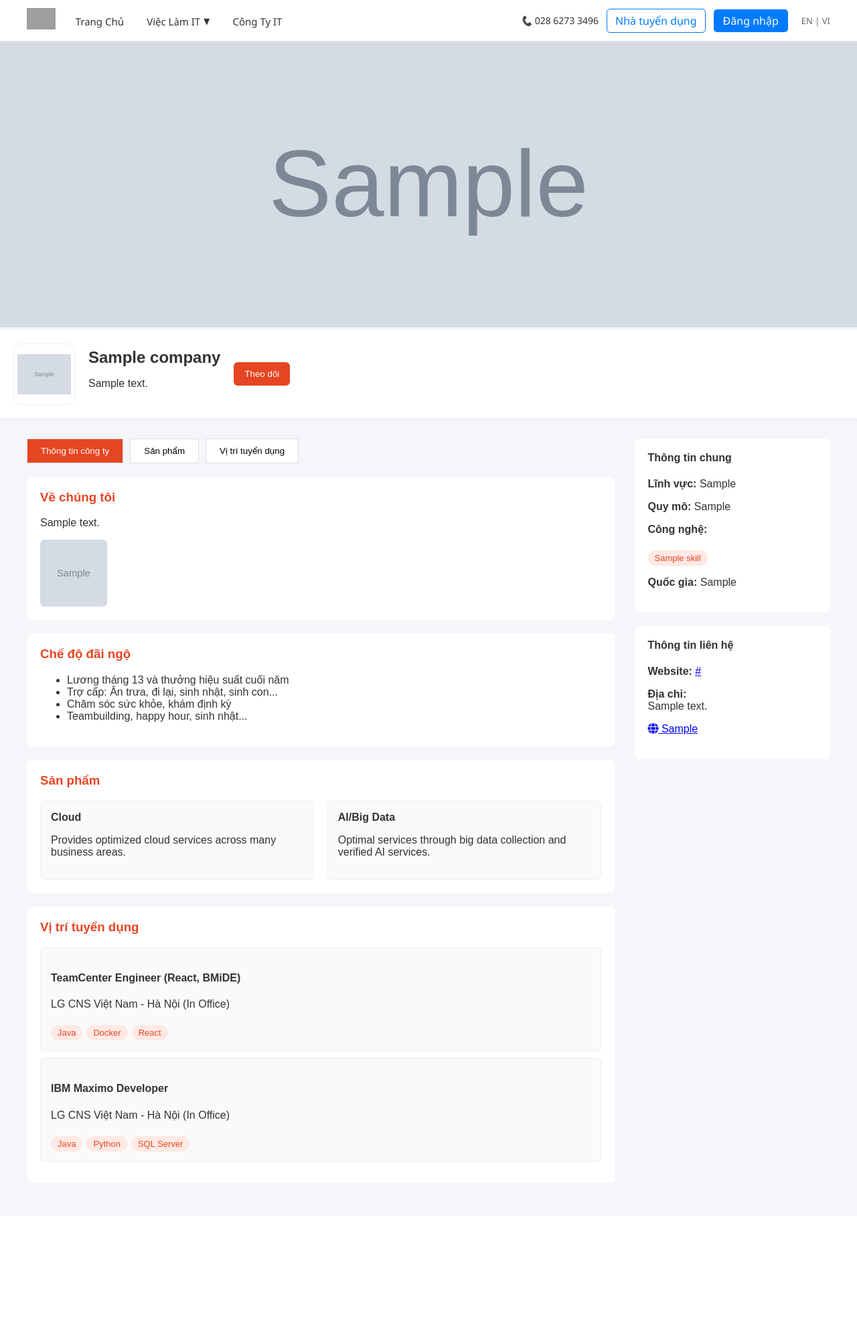
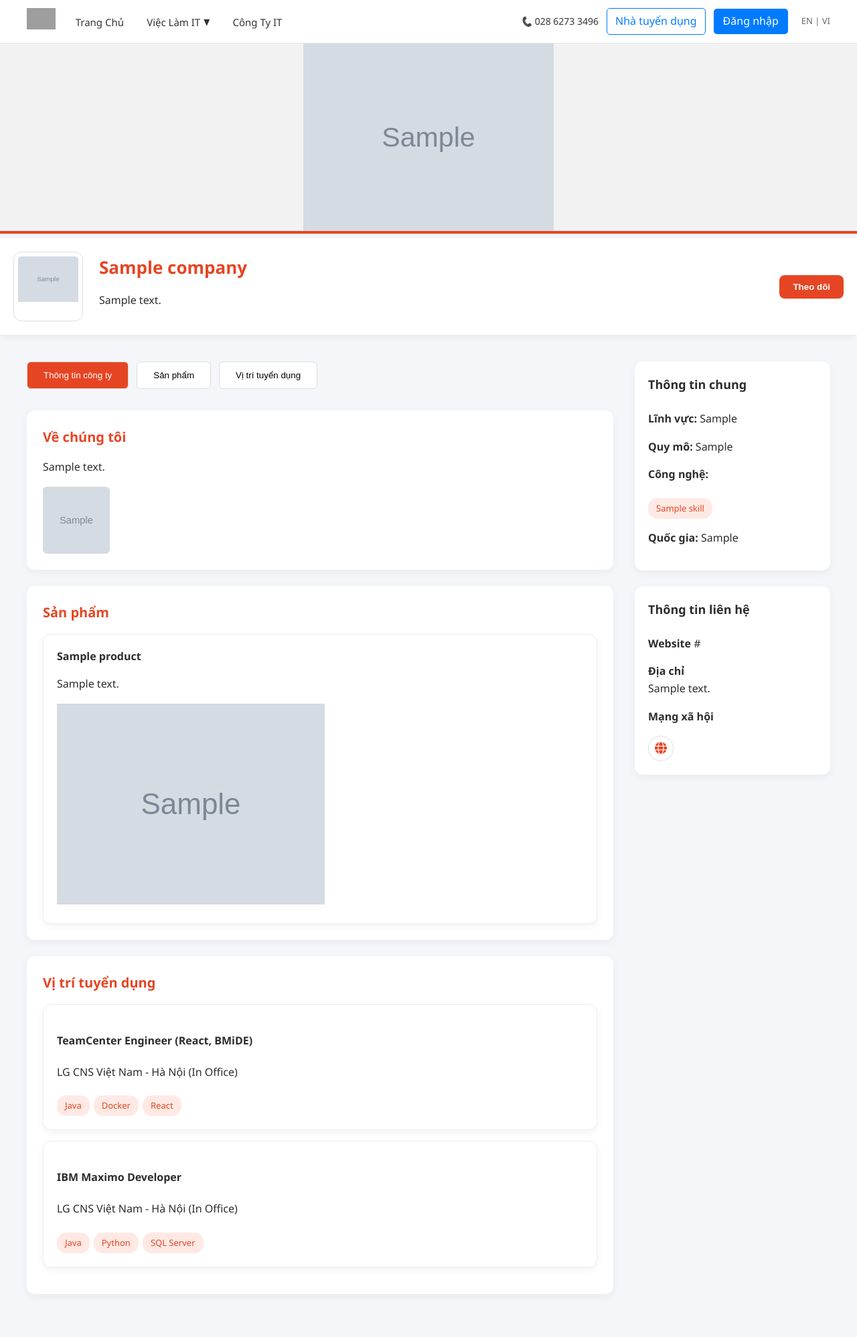
Before and after one commit to minhnghi123/topdev-crawl, a Flask app: page /company/1 in a window 1280 px wide. Shown: the whole page at 67% size. Before the commit the page ends 1736 px from the top, so only its background shows below. Run offline with Flask 3, Linux system fonts and the light colour scheme; tables that the repository leaves empty hold one stand-in row (values such as "Sample post"); grey boxes marked "Sample" are stand-in pictures; grey boxes are pictures that could not be loaded.

Commit message:
xong công ty

```diff
--- a/app/routes.py
+++ b/app/routes.py
@@ -1,6 +1,8 @@
 from flask import Blueprint, render_template, request, jsonify
 import json, os, re
 from app.models import Company, Products, Skill,CompanySkills
+import re
+import math
 
 main = Blueprint("main", __name__)
 
@@ -12,19 +14,36 @@ def extract_logo_url(html):
         return match.group(1)
     return None
 
+def smart_split(text):
+    sentence_end = re.compile(r'(?<!\w\.\w)(?<![A-Z][a-z]\.)(?<!\d)\.(?!\d)')
+    return [s.strip() + '.' for s in sentence_end.split(text) if s.strip()]
 @main.route("/")
 def home():
     return render_template("index.html")
 
 @main.route("/company")
 def company():
-    companies = Company.query.all();
-    return render_template("company.html", companies=companies)
+    per_page = 40
+    page = int(request.args.get("page", 1))
+    companies = Company.query.all()
 
+    total_companies = len(companies)
+    total_pages = math.ceil(total_companies / per_page)
+
+    paginated = companies[(page - 1) * per_page : page * per_page]
+
+    return render_template(
+        "company.html",
+        companies=paginated,
+        page=page,
+        total_pages=total_pages
+    )
 
 @main.route("/company/<int:company_id>")
 def company_details(company_id):
     company_info = Company.query.get_or_404(company_id)
+    company_info.description_paragraphs = smart_split(company_info.description)
+
     # divide and convert about_images to list
     about_images = company_info.about_images.split(',') if company_info.about_images else []
     # get products by company_id
--- a/static/css/company_details.css
+++ b/static/css/company_details.css
@@ -1,105 +1,144 @@
 :root {
   --primary-color: #e64523;
   --light-gray: #f5f6fa;
-  --text-color: #333;
+  --text-color: #2d2d2d;
+  --box-shadow: 0 4px 12px rgba(0, 0, 0, 0.05);
+  --border-radius: 12px;
 }
 
 body {
-  font-family: Arial, sans-serif;
+  font-family: "Segoe UI", Arial, sans-serif;
   margin: 0;
   background-color: var(--light-gray);
   color: var(--text-color);
+  line-height: 1.6;
+}
+
+a {
+  text-decoration: none;
+  color: inherit;
 }
 
 .company-banner img {
   width: 100%;
-  height: auto;
-  aspect-ratio: 3 / 1;
-  object-fit: cover;
-  background-color: #f0f0f0;
+  max-height: 280px;
+  object-fit: contain; /* <-- Ít zoom, giữ đủ hình */
+  object-position: center top;
+  border-bottom: 4px solid var(--primary-color);
+  background-color: #f2f2f2; /* Tùy chọn, để nếu có khoảng trắng */
 }
 
 .company-header {
   display: flex;
+  flex-wrap: wrap;
   align-items: center;
-  gap: 20px;
+  gap: 24px;
   padding: 20px;
   background-color: white;
-  box-shadow: 0 2px 5px rgba(0, 0, 0, 0.05);
+  box-shadow: var(--box-shadow);
 }
 
 .company-header .logo {
-  width: 80px;
-  height: 80px;
-  border-radius: 12px;
+  width: 90px;
+  height: 90px;
+  border-radius: var(--border-radius);
   object-fit: contain;
   background: white;
-  border: 1px solid #eee;
-  padding: 5px;
+  border: 1px solid #ddd;
+  padding: 6px;
+}
+
+.company-header .info {
+  flex: 1;
+  min-width: 200px;
 }
 
 .company-header .info h2 {
   margin: 0;
-  font-size: 24px;
-}
-
-.follow-btn,
-.share-btn {
-  padding: 10px 16px;
-  border: none;
-  border-radius: 6px;
-  cursor: pointer;
+  font-size: 26px;
+  font-weight: 600;
+  color: var(--primary-color);
 }
 
 .follow-btn {
+  margin-left: auto;
+  padding: 10px 20px;
   background-color: var(--primary-color);
   color: white;
+  border: none;
+  border-radius: 8px;
+  font-weight: bold;
+  cursor: pointer;
+  transition: background 0.3s ease;
+  white-space: nowrap;
 }
 
-.share-btn {
-  background-color: white;
-  border: 1px solid #ccc;
-  margin-left: 10px;
+.follow-btn:hover {
+  background-color: #c23a1d;
 }
 
 .container {
   display: flex;
+  flex-direction: column;
   max-width: 1200px;
-  margin: 30px auto;
-  gap: 30px;
+  margin: 40px auto;
+  gap: 32px;
+  padding: 0 16px;
+}
+
+@media (min-width: 992px) {
+  .container {
+    flex-direction: row;
+  }
 }
 
 .main-content {
   flex: 3;
+  order: 1;
+}
+
+.sidebar {
+  flex: 1;
+  order: 2;
 }
 
 .tabs {
   display: flex;
-  gap: 10px;
-  margin-bottom: 20px;
+  gap: 12px;
+  margin-bottom: 24px;
+  overflow-x: auto;
+  padding-bottom: 8px;
 }
 
 .tabs button {
-  padding: 10px 20px;
+  padding: 12px 24px;
   border: 1px solid #ddd;
+  border-radius: 6px;
   background: white;
   cursor: pointer;
+  font-weight: 500;
+  transition: all 0.3s ease;
+  white-space: nowrap;
 }
 
-.tabs button.active {
+.tabs button.active,
+.tabs button:hover {
   background-color: var(--primary-color);
   color: white;
 }
 
 section {
   background: white;
-  padding: 20px;
-  margin-bottom: 20px;
-  border-radius: 8px;
+  padding: 24px;
+  margin-bottom: 24px;
+  border-radius: var(--border-radius);
+  box-shadow: var(--box-shadow);
 }
 
 section h3 {
   margin-top: 0;
+  margin-bottom: 16px;
+  font-size: 20px;
   color: var(--primary-color);
 }
 
@@ -107,6 +146,7 @@ section h3 {
   display: flex;
   gap: 10px;
   margin-top: 10px;
+  flex-wrap: wrap;
 }
 
 .image-row img {
@@ -114,27 +154,118 @@ section h3 {
   height: 100px;
   object-fit: cover;
   border-radius: 6px;
+  cursor: pointer;
+  transition: transform 0.3s ease;
+}
+
+.image-row img:hover {
+  transform: scale(1.05);
+}
+
+.view-more {
+  display: flex;
+  align-items: center;
+  justify-content: center;
+  width: 100px;
+  height: 100px;
+  background-color: #f5f5f5;
+  border-radius: 6px;
+  color: var(--primary-color);
+  font-weight: bold;
+  cursor: pointer;
+  transition: all 0.3s ease;
+}
+
+.view-more:hover {
+  background-color: var(--primary-color);
+  color: white;
+}
+
+/* Image Modal */
+.modal {
+  display: none;
+  position: fixed;
+  z-index: 1000;
+  left: 0;
+  top: 0;
+  width: 100%;
+  height: 100%;
+  background-color: rgba(0, 0, 0, 0.9);
+  overflow: auto;
+}
+
+.modal-content {
+  display: flex;
+  flex-direction: column;
+  align-items: center;
+  justify-content: center;
+  height: 100%;
+  padding: 20px;
+}
+
+.main-image {
+  max-width: 80%;
+  max-height: 70vh;
+  object-fit: contain;
+  margin-bottom: 20px;
+}
+
+.thumbnail-container {
+  display: flex;
+  gap: 10px;
+  flex-wrap: wrap;
+  justify-content: center;
+  max-width: 80%;
+}
+
+.thumbnail {
+  width: 80px;
+  height: 80px;
+  object-fit: cover;
+  cursor: pointer;
+  opacity: 0.7;
+  transition: opacity 0.3s ease;
+}
+
+.thumbnail:hover,
+.thumbnail.active {
+  opacity: 1;
+}
+
+.close {
+  position: absolute;
+  top: 20px;
+  right: 30px;
+  color: white;
+  font-size: 35px;
+  font-weight: bold;
+  cursor: pointer;
+}
+
+.product-box,
+.job-card {
+  background: #ffffff;
+  padding: 20px;
+  border-radius: var(--border-radius);
+  border: 1px solid #eee;
+  box-shadow: var(--box-shadow);
+  flex: 1;
 }
 
 .products {
   display: flex;
+  flex-direction: column;
   gap: 20px;
 }
 
-.product-box {
-  background: #fafafa;
-  padding: 15px;
-  border-radius: 6px;
-  flex: 1;
-  border: 1px solid #eee;
+@media (min-width: 768px) {
+  .products {
+    flex-direction: row;
+  }
 }
 
 .job-card {
-  background: #fafafa;
-  padding: 15px;
-  border-radius: 6px;
-  margin-bottom: 10px;
-  border: 1px solid #eee;
+  margin-bottom: 16px;
 }
 
 .tags {
@@ -145,24 +276,52 @@ section h3 {
   display: inline-block;
   background-color: #ffe9e4;
   color: var(--primary-color);
-  padding: 4px 10px;
-  border-radius: 12px;
+  padding: 5px 12px;
+  border-radius: 14px;
   font-size: 13px;
   margin-right: 6px;
   margin-top: 6px;
 }
 
-.sidebar {
-  flex: 1;
-}
-
 .box {
   background: white;
   padding: 20px;
-  margin-bottom: 20px;
-  border-radius: 8px;
+  margin-bottom: 24px;
+  border-radius: var(--border-radius);
+  box-shadow: var(--box-shadow);
 }
 
 .box h4 {
   margin-top: 0;
+  font-size: 18px;
 }
+
+.social-icons {
+  display: flex;
+  flex-wrap: wrap;
+  gap: 10px;
+  margin-top: 10px;
+}
+
+.social-icon {
+  width: 36px;
+  height: 36px;
+  background-color: #fff;
+  border: 1px solid #ddd;
+  border-radius: 50%;
+  display: flex;
+  align-items: center;
+  justify-content: center;
+  color: var(--primary-color);
+  transition: background 0.3s ease;
+}
+
+.social-icon:hover {
+  background-color: var(--primary-color);
+  color: white;
+}
+
+i.fab,
+i.fas {
+  font-size: 18px;
+}
--- a/templates/company_details.html
+++ b/templates/company_details.html
@@ -2,7 +2,7 @@
 <html lang="vi">
   <head>
     <meta charset="UTF-8" />
-    <title>Chi tiết công ty - LG CNS</title>
+    <title>Chi tiết công ty -{{company_info.name}}</title>
     <link
       rel="stylesheet"
       type="text/css"
@@ -12,9 +12,6 @@
     <link
       rel="stylesheet"
       href="https://cdnjs.cloudflare.com/ajax/libs/font-awesome/6.5.0/css/all.min.css"
-      integrity="sha512-1ycn6Ica999F+9Md+I+qU1lppKNlj7KjVwXzE/5UQYzRtA4gU0yKbFf7nAaFT6gxKJbIQ2F5W7uJ6+j3XKQyDg=="
-      crossorigin="anonymous"
-      referrerpolicy="no-referrer"
     />
   </head>
   <body>
@@ -40,56 +37,43 @@
     <div class="container">
       <div class="main-content">
         <div class="tabs">
-          <button class="active">Thông tin công ty</button>
-          <button>Sản phẩm</button>
-          <button>Vị trí tuyển dụng</button>
+          <button class="active" onclick="scrollToSection('about')">
+            Thông tin công ty
+          </button>
+
+          <button onclick="scrollToSection('products')">Sản phẩm</button>
+
+          <button onclick="scrollToSection('jobs')">Vị trí tuyển dụng</button>
         </div>
 
-        <section>
+        <section id="about">
           <h3>Về chúng tôi</h3>
-          {% for paragraph in company_info.description.split('.') %} {% if
-          paragraph.strip() %}
-          <p>{{ paragraph.strip() }}.</p>
-          {% endif %} {% endfor %}
+          {% for paragraph in company_info.description_paragraphs %}
+          <p>{{ paragraph }}</p>
+          {% endfor %}
           <div class="image-row">
-            <!-- ddung for -->
             {% for image in about_images %}
-
-            <img src="{{image}}" />
+            <img src="{{image}}" alt="Ảnh giới thiệu công ty" />
             {% endfor %}
           </div>
         </section>
 
-        <section>
-          <h3>Chế độ đãi ngộ</h3>
-          <ul>
-            <li>Lương tháng 13 và thưởng hiệu suất cuối năm</li>
-            <li>Trợ cấp: Ăn trưa, đi lại, sinh nhật, sinh con...</li>
-            <li>Chăm sóc sức khỏe, khám định kỳ</li>
-            <li>Teambuilding, happy hour, sinh nhật...</li>
-          </ul>
-        </section>
-
-        <section>
+        {% if products and products | length > 0 %}
+        <section id="products">
           <h3>Sản phẩm</h3>
           <div class="products">
+            {% for product in products %}
             <div class="product-box">
-              <strong>Cloud</strong>
-              <p>
-                Provides optimized cloud services across many business areas.
-              </p>
+              <strong>{{ product.name }}</strong>
+              <p>{{ product.description }}</p>
+              <img src="{{product.image}}" alt="{{product.name}}" />
             </div>
-            <div class="product-box">
-              <strong>AI/Big Data</strong>
-              <p>
-                Optimal services through big data collection and verified AI
-                services.
-              </p>
-            </div>
+            {% endfor %}
           </div>
         </section>
+        {% endif %}
 
-        <section>
+        <section id="jobs">
           <h3>Vị trí tuyển dụng</h3>
           <div class="job-card">
             <h4>TeamCenter Engineer (React, BMiDE)</h4>
@@ -125,35 +109,51 @@
         <div class="box">
           <h4>Thông tin liên hệ</h4>
           <p>
-            <strong>Website:</strong>
+            <strong>Website</strong>
             <a href="{{company_info.website}}">{{company_info.website}}</a>
           </p>
           <p>
-            <strong>Địa chỉ:</strong><br />
+            <strong>Địa chỉ</strong><br />
             {{company_info.address}}
           </p>
-          {% for social in social_media %}
-          <p>
-            <a href="{{ social }}" target="_blank">
-              {% if 'facebook.com' in social.lower() %}
-              <i class="fab fa-facebook"></i>
-              {% elif 'linkedin.com' in social.lower() %}
-              <i class="fab fa-linkedin"></i>
-              {% elif 'youtube.com' in social.lower() %}
+          <!-- Chỉ icon, không hiển thị link text -->
+          <p><strong>Mạng xã hội</strong></p>
+          <div class="social-icons">
+            {% for social in social_media %} {% set lower_social = social|lower
+            %}
+            <a href="{{ social }}" target="_blank" class="social-icon">
+              {% if 'facebook.com' in lower_social %}
+              <i class="fab fa-facebook-f"></i>
+              {% elif 'linkedin.com' in lower_social %}
+              <i class="fab fa-linkedin-in"></i>
+              {% elif 'youtube.com' in lower_social %}
               <i class="fab fa-youtube"></i>
-              {% elif 'twitter.com' in social.lower() %}
+              {% elif 'twitter.com' in lower_social %}
               <i class="fab fa-twitter"></i>
-              {% elif 'instagram.com' in social.lower() %}
+              {% elif 'instagram.com' in lower_social %}
               <i class="fab fa-instagram"></i>
               {% else %}
               <i class="fas fa-globe"></i>
-              {% endif %} {{ social }}
+              {% endif %}
             </a>
-          </p>
-          {% endfor %}
+            {% endfor %}
+          </div>
         </div>
       </aside>
     </div>
     <script src="../static/js/dropdownHeader.js"></script>
+    <script>
+      function scrollToSection(id) {
+        const element = document.getElementById(id);
+        if (element) {
+          element.scrollIntoView({ behavior: "smooth" });
+        }
+        // Cập nhật tab active
+        document
+          .querySelectorAll(".tabs button")
+          .forEach((btn) => btn.classList.remove("active"));
+        event.target.classList.add("active");
+      }
+    </script>
   </body>
 </html>
```
Also changed, not shown: app/models.py (+12 -0 lines), static/css/company.css (+32 -0 lines), templates/company.html (+58 -16 lines).
